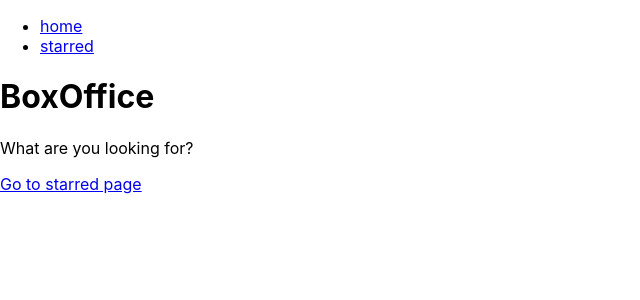
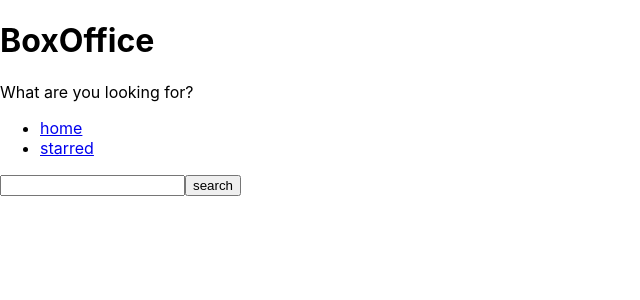
Before and after one commit to Potractor/Box-office, a React (Create React App) app: page / in a window 1280 px wide. Shown: the top 300 px of the page, without its empty margins (0-640 px from the left). Built offline with nearby package versions, Linux system fonts and the light colour scheme.

Commit message:
added input for searching and using fetch for data

```diff
--- a/src/Pages/Home.jsx
+++ b/src/Pages/Home.jsx
@@ -1,8 +1,25 @@
 import { Link } from "react-router-dom";
+import { useState } from "react";
 const Home = () => {
+  const [searchInput, setSearchInput] = useState("");
+
+  function searchChangeHandler(event) {
+    setSearchInput(event.target.value);
+  }
+  async function submitHandler(event) {
+    event.preventDefault();
+    const response = await fetch(
+      `https://api.tvmaze.com/search/shows?q=${searchInput}`
+    );
+    const body = await response.json();
+    console.log(body);
+  }
   return (
     <div>
-      <Link to="/starred">Go to starred page</Link>
+      <form action="submit" onClick={submitHandler}>
+        <input type="text" onChange={searchChangeHandler}></input>
+        <button type="submit">search</button>
+      </form>
     </div>
   );
 };
--- a/src/components/MainLayout.jsx
+++ b/src/components/MainLayout.jsx
@@ -4,8 +4,9 @@ import AppTitle from "./MainTitle";
 const MainLayout = () => {
   return (
     <div>
+      <AppTitle />
       <Navs />
-      <AppTitle />
+
       <Outlet />
     </div>
   );
```
